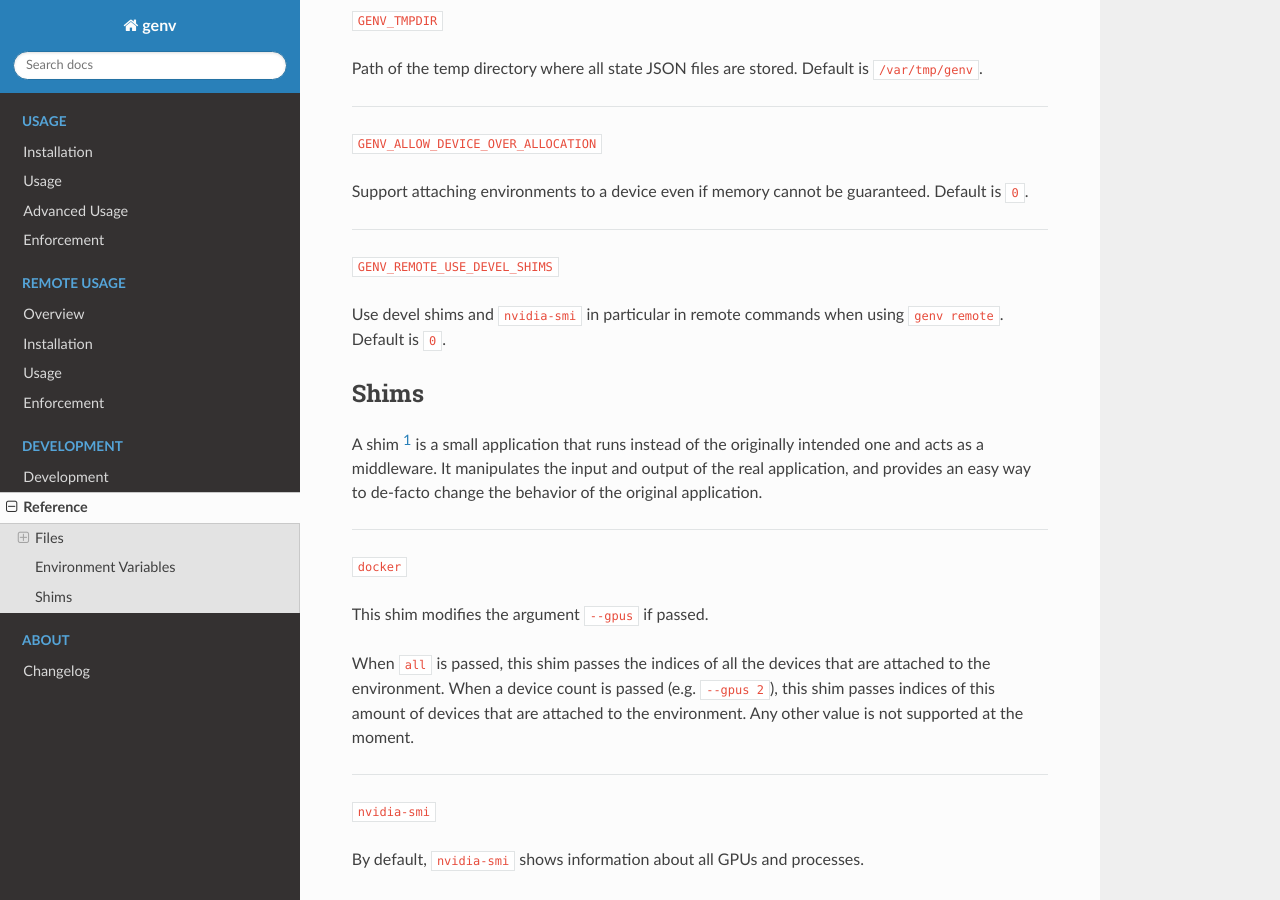
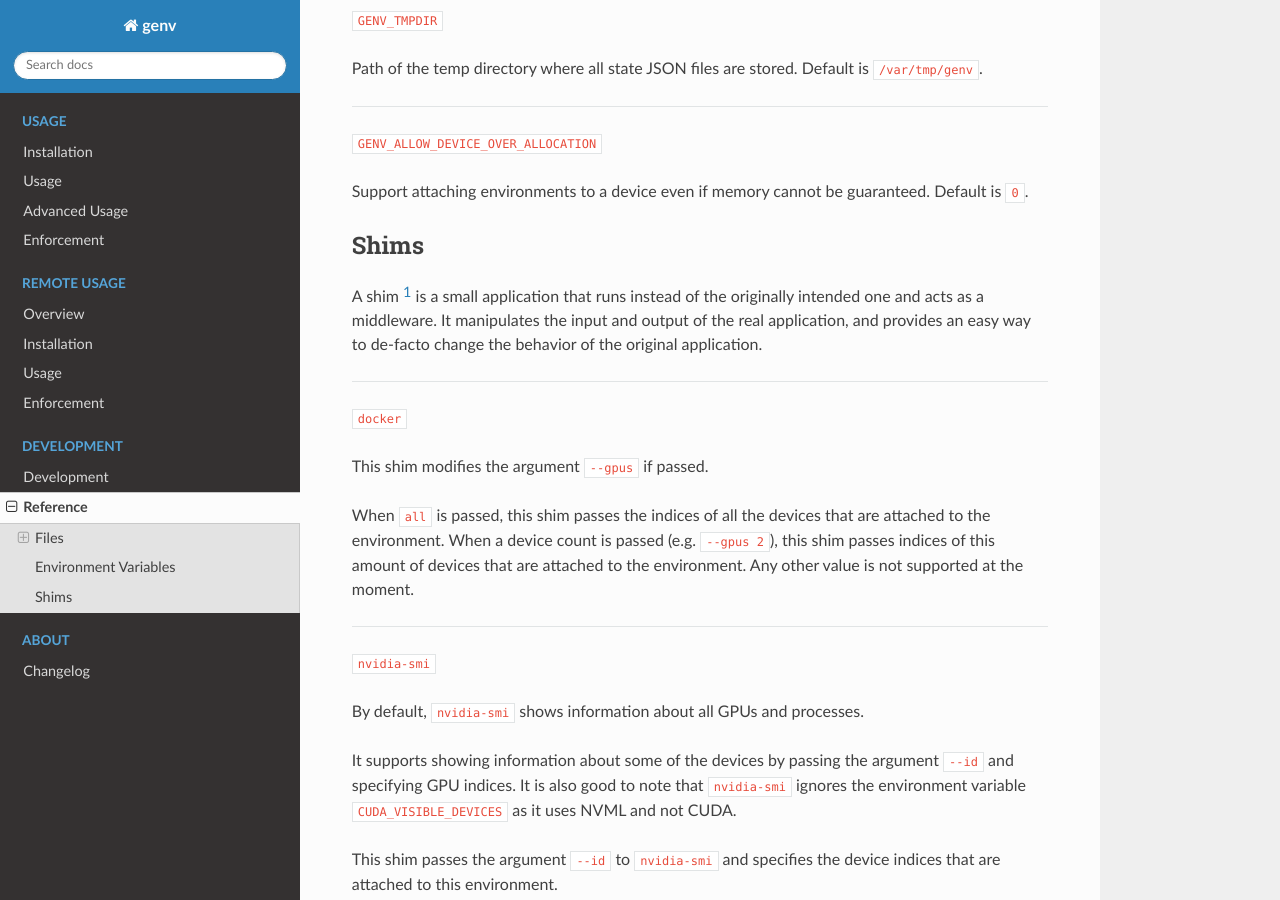
Before and after one commit to run-ai/genv, a Sphinx documentation site: the page built from docs/source/development/reference.rst, in a window 1280 px wide and 900 px high, scrolled down 2078 px. Built offline with Sphinx 7.4.7 and the Read the Docs theme 2.0.0, drawn with Linux system fonts in a browser that asks for light colours.

Commit message:
Remove environment variable GENV_REMOTE_USE_DEVEL_SHIMS
* Keeping devel shims in path if they are already there

```diff
--- a/docs/source/development/development.rst
+++ b/docs/source/development/development.rst
@@ -193,12 +193,6 @@ After setting up all containers, test your setup with a command similar to the f
 
     genv remote -H genv-server-1,genv-server-2 devices
 
-If you work on :ref:`remote enforcement features <Remote Enforcement>`, you will also need to set the following environment variables in order to use the development shims and :code:`nvidia-smi` in particular in the SSH commands that :code:`genv remote enforce` runs:
-
-.. code-block:: shell
-
-    export GENV_REMOTE_USE_DEVEL_SHIMS=1
-
 Docs
 ----
 
--- a/docs/source/development/reference.rst
+++ b/docs/source/development/reference.rst
@@ -115,13 +115,6 @@ Default is :code:`/var/tmp/genv`.
 Support attaching environments to a device even if memory cannot be guaranteed.
 Default is :code:`0`.
 
-----
-
-:code:`GENV_REMOTE_USE_DEVEL_SHIMS`
-
-Use devel shims and :code:`nvidia-smi` in particular in remote commands when using :code:`genv remote`.
-Default is :code:`0`.
-
 .. _Shims:
 
 Shims
```
Also changed, not shown: 1 other file.
